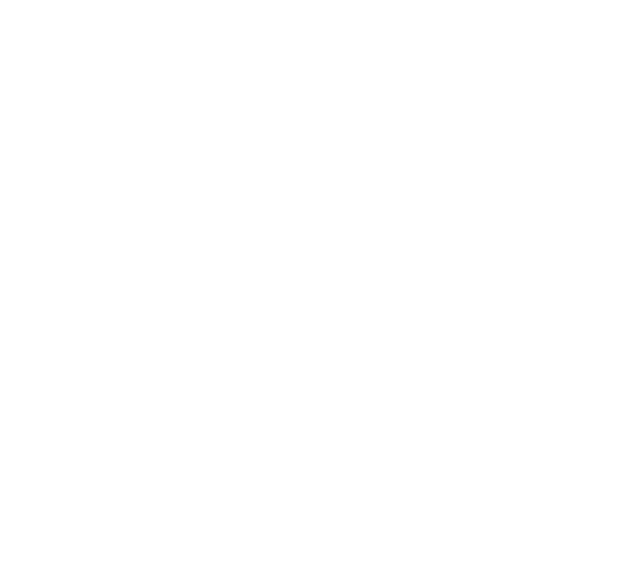
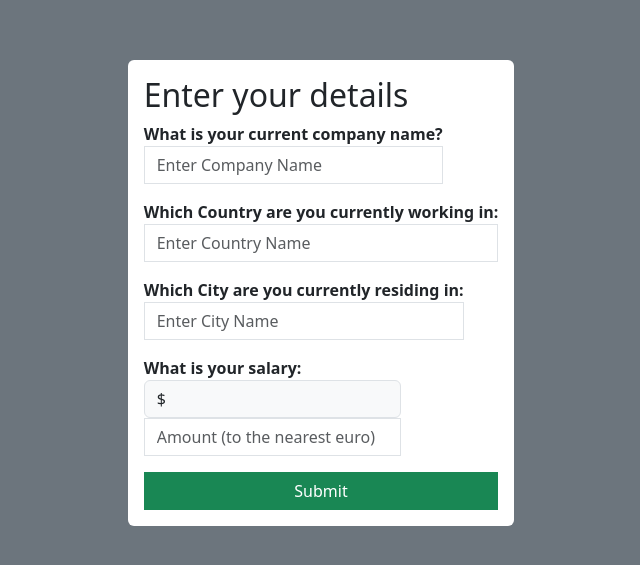
Before and after one commit to Irtaza2009/Portal, a React (Create React App) app: page /form in a window 1280 px wide. Before the commit this address had no page. Shown: the part 107-672 px from the top of the page, without its empty margins (319-959 px from the left). Built offline with nearby package versions, Linux system fonts and the light colour scheme.

Commit message:
Added a form

```diff
--- a/src/App.js
+++ b/src/App.js
@@ -1,8 +1,10 @@
-import React, { useState } from "react";
+import React from "react";
 import "bootstrap/dist/css/bootstrap.min.css";
 import Signup from "./Signup.jsx";
 import { BrowserRouter, Routes, Route } from "react-router-dom";
 import Login from "./Login.jsx";
+import Home from "./Home.jsx";
+import Form from "./Form.jsx";
 
 function App() {
   return (
@@ -10,6 +12,8 @@
       <Routes>
         <Route path="/register" element={<Signup />}></Route>
         <Route path="/login" element={<Login />}></Route>
+        <Route path="/form" element={<Form />}></Route>
+        <Route path="/home" element={<Home />}></Route>
       </Routes>
     </BrowserRouter>
   );
--- /dev/null
+++ b/src/Form.jsx
@@ -0,0 +1,74 @@
+import React, { useState } from "react";
+
+function Form() {
+  const [company, setCompany] = useState();
+  const [country, setCountry] = useState();
+  const [city, setCity] = useState();
+
+  return (
+    <div className="d-flex justify-content-center align-items-center bg-secondary vh-100">
+      <div className="bg-white p-3 rounded w-45">
+        <h2>Enter your details</h2>
+        <form>
+          <div className="mb-3">
+            <label>
+              <strong>What is your current company name?</strong>
+              <input
+                type="text"
+                placeholder="Enter Company Name"
+                autoComplete="off"
+                name="company"
+                className="form-control rounded-0"
+                onChange={(e) => setCompany(e.target.value)}
+              />
+            </label>
+          </div>
+          <div className="mb-3">
+            <label>
+              <strong>Which Country are you currently working in:</strong>
+              <input
+                type="text"
+                placeholder="Enter Country Name"
+                autoComplete="off"
+                name="country"
+                className="form-control rounded-0"
+                onChange={(e) => setCountry(e.target.value)}
+              />
+            </label>
+          </div>
+          <div className="mb-3">
+            <label>
+              <strong>Which City are you currently residing in:</strong>
+              <input
+                type="text"
+                placeholder="Enter City Name"
+                autoComplete="off"
+                name="city"
+                className="form-control rounded-0"
+                onChange={(e) => setCity(e.target.value)}
+              />
+            </label>
+          </div>
+
+          <div class="mb-3">
+            <label>
+              <strong>What is your salary:</strong>
+              <span class="input-group-text">$</span>
+              <input
+                type="text"
+                class="form-control rounded-0"
+                placeholder="Amount (to the nearest euro)"
+              />
+            </label>
+          </div>
+
+          <button type="submit" className="btn btn-success w-100 rounded-0">
+            Submit
+          </button>
+        </form>
+      </div>
+    </div>
+  );
+}
+
+export default Form;
--- /dev/null
+++ b/src/Home.jsx
@@ -0,0 +1,7 @@
+import React from "react";
+
+function Home() {
+  return <h2>Home</h2>;
+}
+
+export default Home;
```
